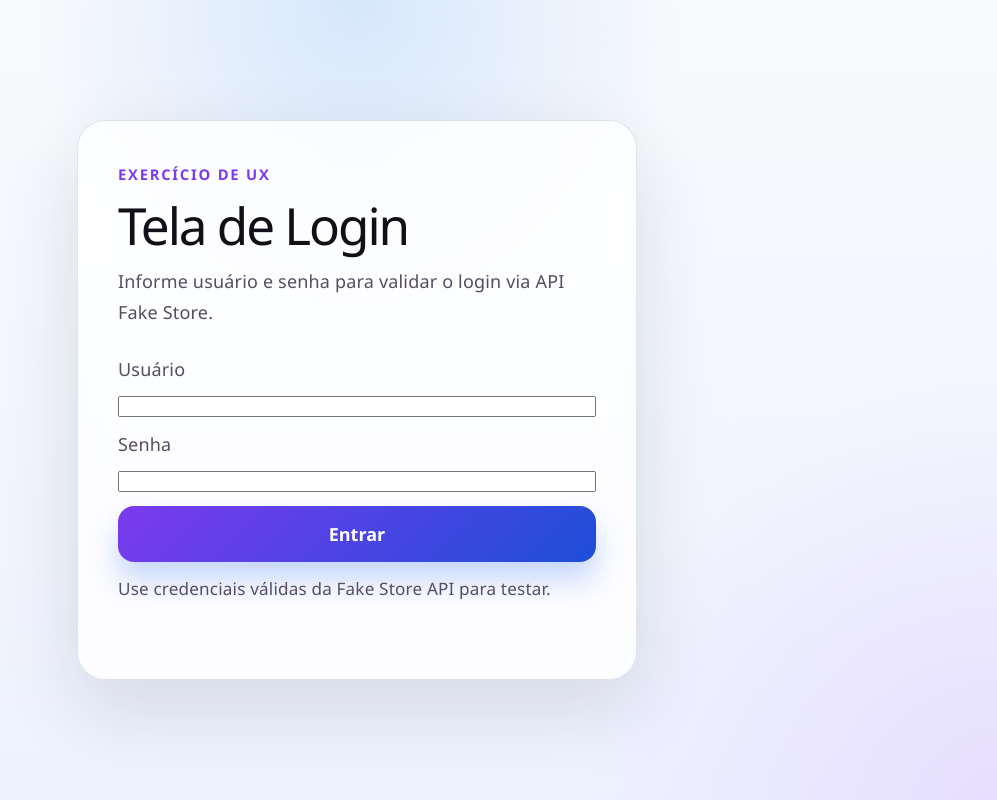
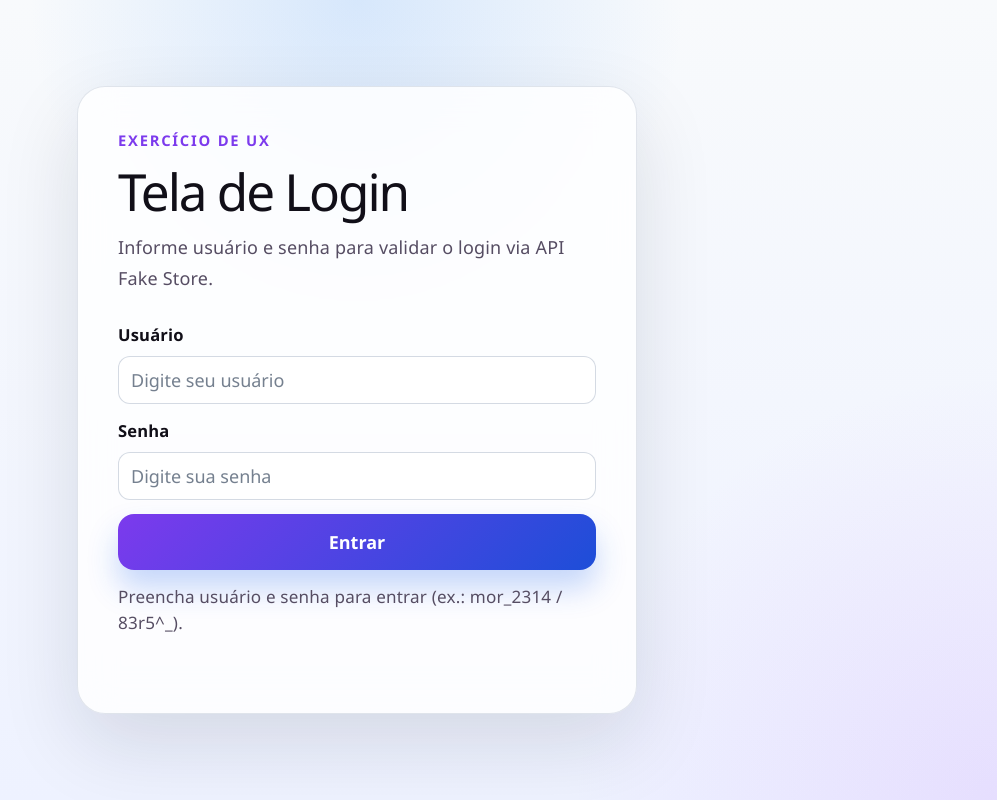
Before and after one commit to PT2KSC/UX-Login, a React (Vite) app: page / in a window 1280 px wide. Shown: the whole page, without its empty margins (283-1280 px from the left). Built offline with nearby package versions, Linux system fonts and the light colour scheme.

Commit message:
feat: make login fields explicit on screen
Co-authored-by: PT2KSC <40321318+PT2KSC@users.noreply.github.com>

```diff
--- a/src/App.css
+++ b/src/App.css
@@ -45,6 +45,38 @@
 .button-demo-form {
   display: grid;
   gap: 14px;
+}
+
+.field-group {
+  display: grid;
+  gap: 8px;
+}
+
+.field-group label {
+  color: var(--text-h);
+  font-size: 0.92rem;
+  font-weight: 600;
+}
+
+.field-group input {
+  width: 100%;
+  min-height: 46px;
+  padding: 10px 12px;
+  border: 1px solid rgba(148, 163, 184, 0.4);
+  border-radius: 12px;
+  background: #fff;
+  color: var(--text-h);
+  font: inherit;
+}
+
+.field-group input::placeholder {
+  color: rgba(71, 85, 105, 0.75);
+}
+
+.field-group input:focus-visible {
+  outline: none;
+  border-color: var(--accent);
+  box-shadow: 0 0 0 3px rgba(59, 130, 246, 0.18);
 }
 
 .primary-button {
--- a/src/App.tsx
+++ b/src/App.tsx
@@ -54,27 +54,33 @@ function App() {
         </p>
 
         <form className="button-demo-form" onSubmit={handleSubmit} aria-busy={isSubmitting}>
+          <div className="field-group">
             <label htmlFor="username">Usuário</label>
             <input
               id="username"
               name="username"
               type="text"
               autoComplete="username"
+              placeholder="Digite seu usuário"
               value={username}
               onChange={(event) => setUsername(event.target.value)}
               required
             />
+          </div>
 
+          <div className="field-group">
             <label htmlFor="password">Senha</label>
             <input
               id="password"
               name="password"
               type="password"
               autoComplete="current-password"
+              placeholder="Digite sua senha"
               value={password}
               onChange={(event) => setPassword(event.target.value)}
               required
             />
+          </div>
 
           <button type="submit" className="primary-button" disabled={isSubmitting}>
             {isSubmitting ? (
@@ -90,7 +96,7 @@ function App() {
           <p className="helper-text">
             {isSubmitting
               ? 'Processando a solicitação. Aguarde um instante.'
-              : 'Use credenciais válidas da Fake Store API para testar.'}
+              : 'Preencha usuário e senha para entrar (ex.: mor_2314 / 83r5^_).'}
           </p>
 
           <p className="status-message" aria-live="polite">
```
Lines whose indentation alone changed are shown as unchanged.
